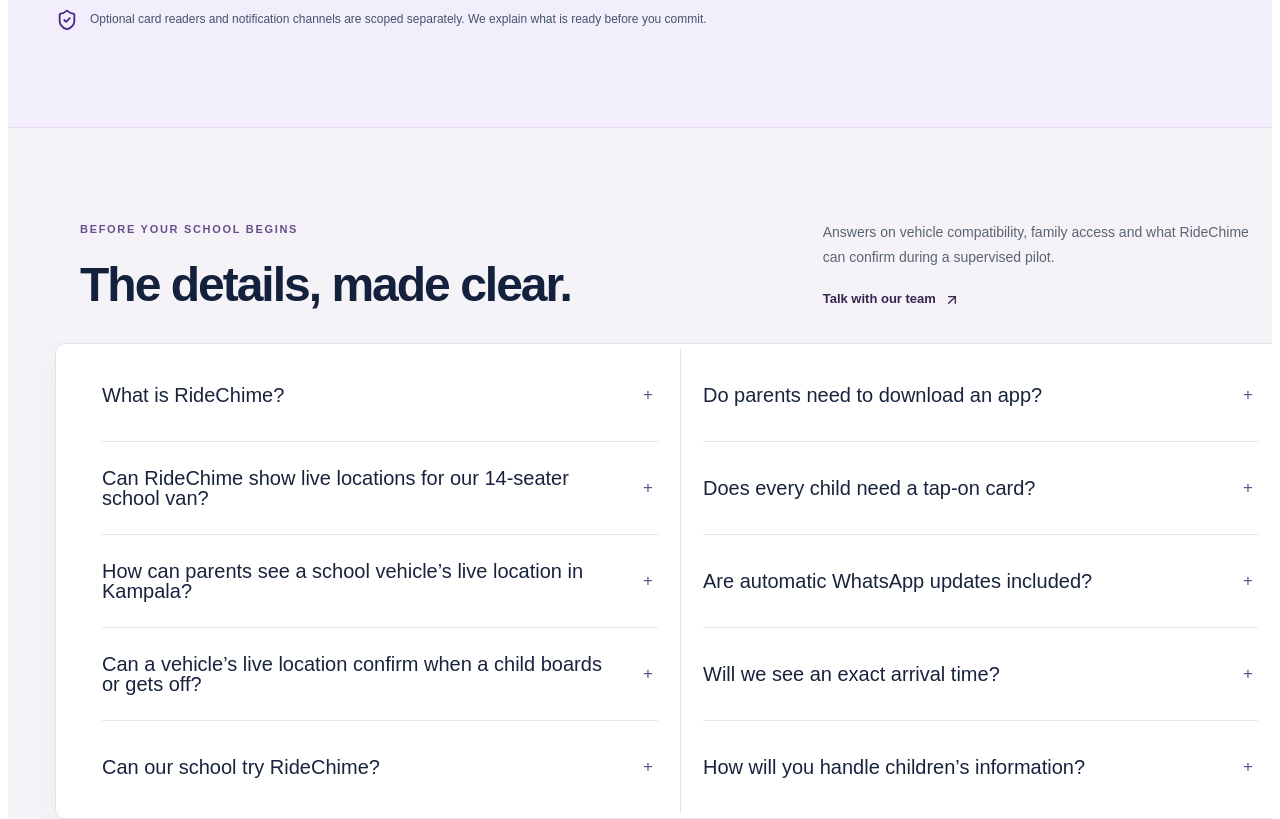
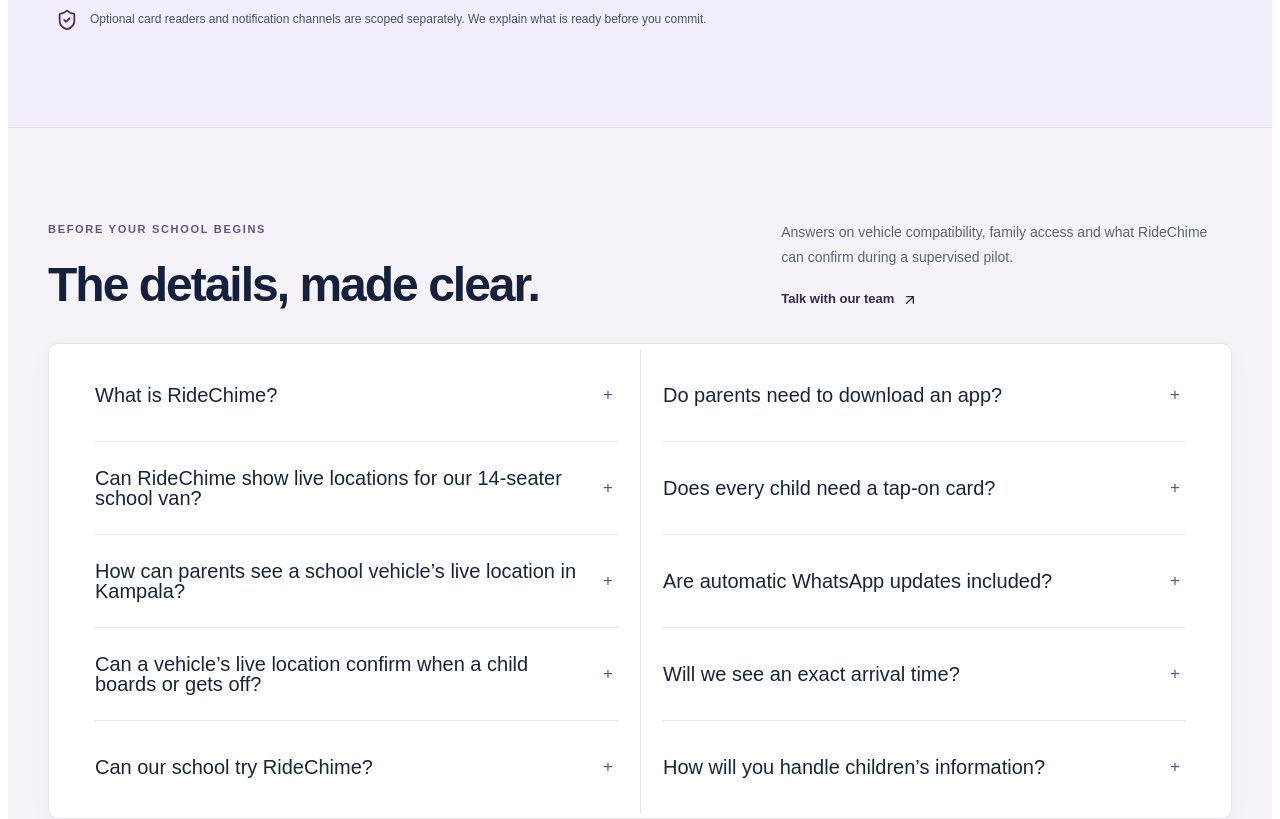
Before and after one commit to senopaul/RideChime-website, a Next.js app: page / in a window 1280 px wide. Shown: the part 3580-4399 px from the top of the page. Built offline with nearby package versions, Linux system fonts and the light colour scheme.

Commit message:
Keep FAQ background within the viewport

```diff
--- a/app/ridechime.css
+++ b/app/ridechime.css
@@ -304,3 +304,5 @@
 .ridechime-site .ridechime-faq-column details p{margin:0;padding:0 24px 19px 0;color:#596574;font-size:12px;line-height:1.75}
 @media(max-width:850px){.ridechime-site .ridechime-faq-section{padding:70px 32px}.ridechime-site .ridechime-faq-intro{gap:36px}}
 @media(max-width:680px){.ridechime-site .ridechime-faq-section{padding:58px 20px}.ridechime-site .ridechime-faq-intro{display:block;margin-bottom:24px}.ridechime-site .ridechime-faq-intro h2{font-size:36px;letter-spacing:-1.5px}.ridechime-site .ridechime-faq-intro-side{margin-top:14px}.ridechime-site .ridechime-faqs{grid-template-columns:1fr;padding:3px 16px}.ridechime-site .ridechime-faq-column{padding:0 5px}.ridechime-site .ridechime-faq-column+.ridechime-faq-column{border-left:0;border-top:1px solid #e5e1e9}.ridechime-site .ridechime-faq-column summary{font-size:13px;min-height:58px;padding:14px 0}.ridechime-site .ridechime-faq-column details p{font-size:12px}}
+
+.ridechime-site .ridechime-faq-section{box-sizing:border-box}
```
